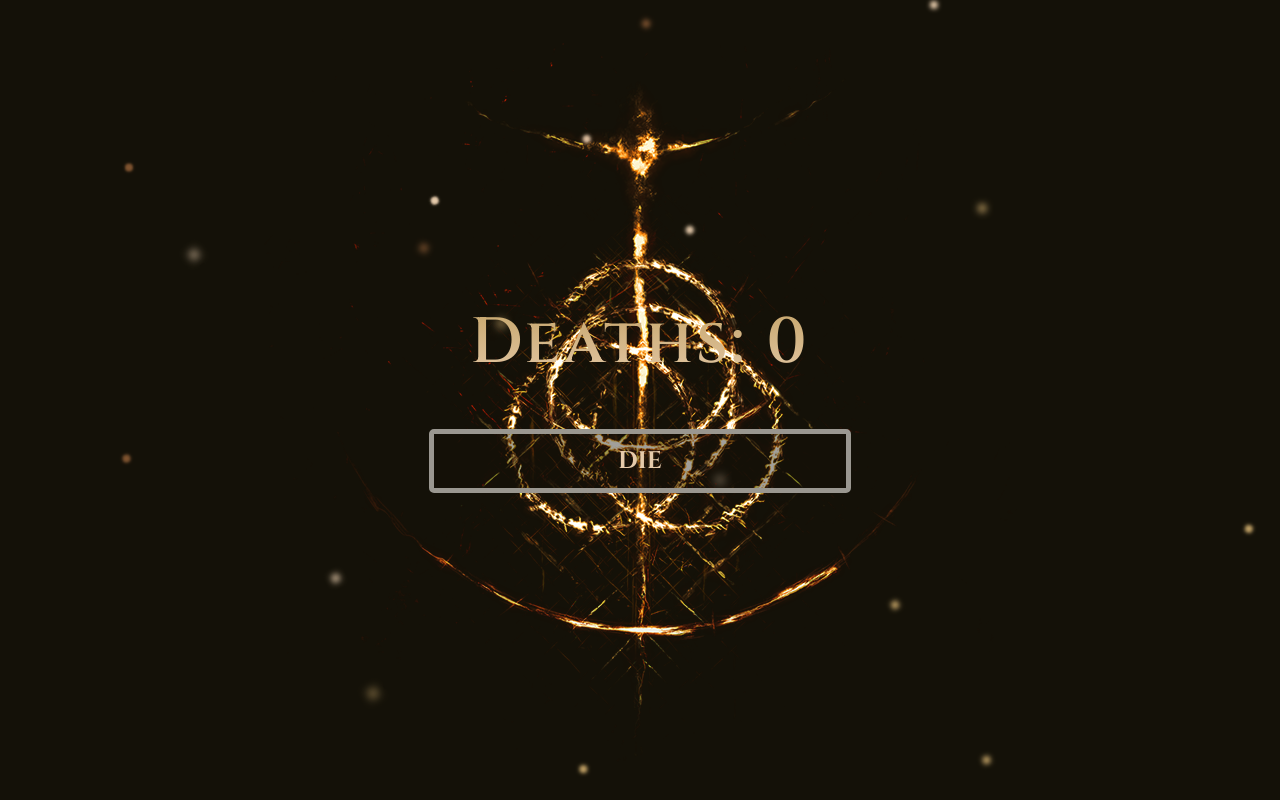
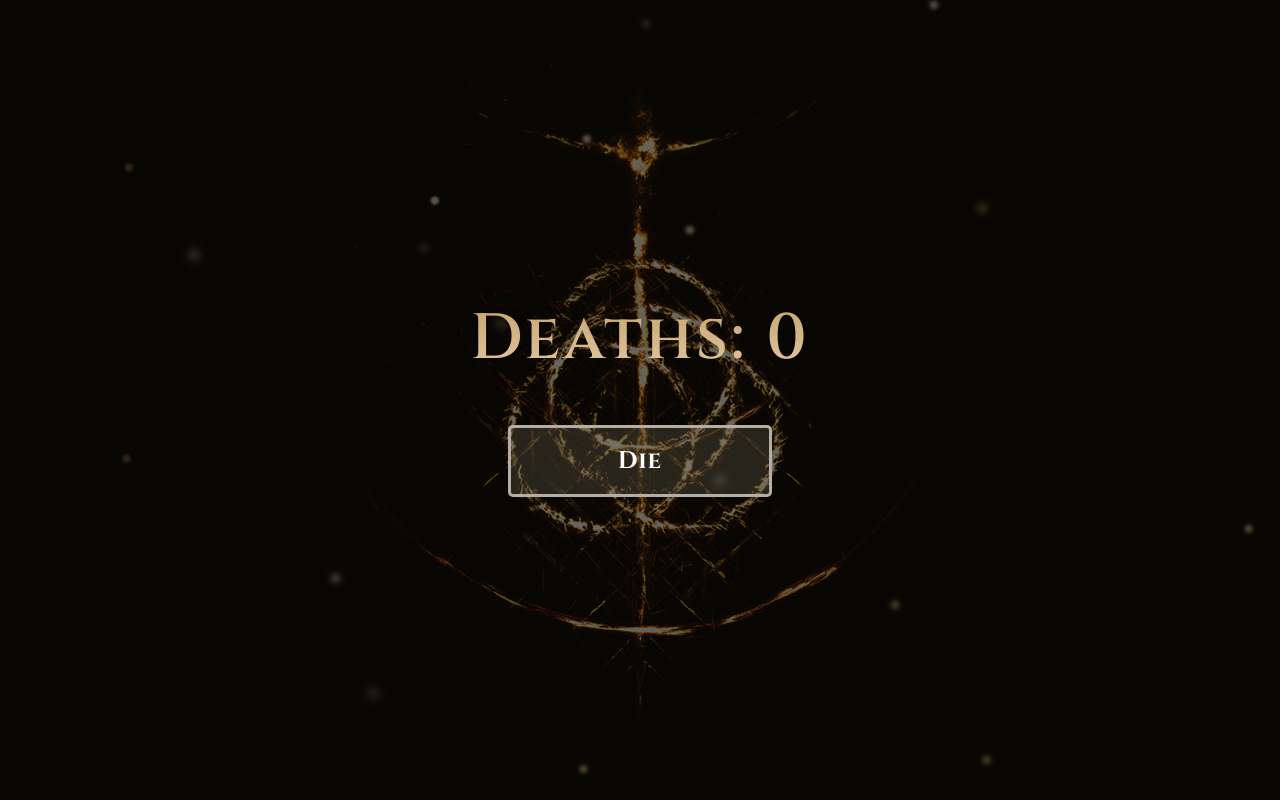
Before and after one commit to blangwell/elden-ring-counter-web, a React (Create React App) app: page / in a window 1280 px wide. Built offline with nearby package versions, Linux system fonts and the light colour scheme.

Commit message:
Update styles

```diff
--- a/src/App.css
+++ b/src/App.css
@@ -17,6 +17,12 @@
   background-repeat: no-repeat;
   background-position: center;
 }
+.overlay {
+  position: absolute;
+  width: 100%;
+  height: 100%;
+  background-color: rgb(0,0,0,.6);
+}
 
 h1 {
   background-image: linear-gradient(#C4A366,  #E5CAAA);
@@ -28,27 +34,25 @@ h1 {
 }
 
 button {
-  width: 33%;
-  height: 4rem;
-  border: 5px solid #9A9790;
+  width: clamp(2rem, 33%, 11em);
+  height: 4.5rem;
   border-radius: 5px;
-  background-color: rgba(20, 17, 8, .4);
-  color: #faf6e9;
+  background-color: rgba(162, 156, 125, .2);
+  border: 3px solid #b3aea6;
+  color: white;
   font-family: 'Cinzel', serif;
   font-size: 1.5rem;
   font-weight: 500;
   margin: 0 0 50px;
-  transition: .4s ease-in-out;
+  transition: .2s ease-in-out;
   z-index: 1;
+  font-weight: 700;
+  letter-spacing: 1px;
+
 }
 
 button:hover {
   cursor: pointer;
-  background-color: rgba(20, 17, 8, 1);
-  border: 5px solid #83807a;
+  background-color: rgba(20, 17, 8, .8);
+  color: rgb(235, 0, 0);
 }
-
-#die-btn {
-  color: #E5CAAA;
-  font-weight: 700;
-}
--- a/src/App.js
+++ b/src/App.js
@@ -33,8 +33,9 @@ function App() {
   return (
     <div className="App">
 			<Particles />
+			<div className="overlay"></div>
 			<h1>Deaths: {count}</h1>
-			<button onClick={die} id="die-btn">DIE</button>
+			<button onClick={die} id="die-btn">Die</button>
 			{/* <button onClick={undo}>undo</button> */}
     </div>
   );
```
